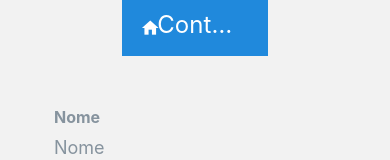
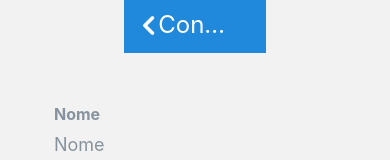
Before and after one commit to lsguilherme/dispositivos-moveis, a React Native app: screen /CadastroContato in a window 390 px wide. Shown: the top 160 px of the page. Built offline with nearby package versions, Linux system fonts and the light colour scheme.

Commit message:
Arrumado icones de voltar página.

```diff
--- a/App.js
+++ b/App.js
@@ -12,7 +12,7 @@ export default function App() {
   const Stack = createNativeStackNavigator();
   return (
 
-    <NavigationContainer >
+    <NavigationContainer>
 
       <StatusBar
         backgroundColor="transparent"
--- a/src/screens/CadastroContato/index.js
+++ b/src/screens/CadastroContato/index.js
@@ -1,6 +1,6 @@
 import React, { useEffect, useState } from "react";
-import { ScrollView, View, TextInput } from "react-native";
-import { Button, Header, Icon, Input } from "react-native-elements";
+import { ScrollView, View, Image, TouchableOpacity } from "react-native";
+import { Button, Header, Input } from "react-native-elements";
 
 import axios from "axios";
 
@@ -43,6 +43,7 @@ export function CadastroContato({ route, navigation }) {
         setNome('');
         setEmail('');
         setTelefone('');
+        alert('Adicionado com sucesso!')
       })
       .catch((error) => console.log(error));
   }
@@ -53,6 +54,8 @@ export function CadastroContato({ route, navigation }) {
         nome: getNome,
         email: getEmail,
         telefone: getTelefone,
+      }).then(function(){
+        alert('Alterado com sucesso!')
       })
       }
 
@@ -62,6 +65,7 @@ export function CadastroContato({ route, navigation }) {
       setNome('')
       setEmail('')
       setTelefone('')
+      alert('Excluido com sucesso!')
     })
     .catch((error) => console.log(error))
   }
@@ -77,17 +81,15 @@ export function CadastroContato({ route, navigation }) {
             style: { color: "#fff", fontSize: 24 },
           }}
           leftComponent={
-            <Button
-              icon={
-                <Icon
-                  name="home"
-                  size={20}
-                  color="white"
-                  onPress={() => navigation.navigate("ListaContatos")}
-                />
-              }
-            />
-          }
+              <TouchableOpacity
+              onPress={() => navigation.navigate("ListaContatos")}>
+              <Image
+                source={require('../../assets/iconBack.png')}
+                tintColor="white"
+
+              />
+          </TouchableOpacity>
+            }
         />
 
         <View style={{ marginTop: 50 }}>
--- a/src/screens/CadastroUsuarios/index.js
+++ b/src/screens/CadastroUsuarios/index.js
@@ -1,6 +1,6 @@
 import React, { useState } from 'react';
-import { ScrollView, View } from 'react-native';
-import { Button, Header, Icon } from 'react-native-elements';
+import { ScrollView, TouchableOpacity, View, Image } from 'react-native';
+import { Button, Header,  } from 'react-native-elements';
 import { Input } from 'react-native-elements/dist/input/Input';
 
 import { styles } from './styles';
@@ -33,8 +33,14 @@ export function CadastroUsuarios({navigation}) {
         <Header
           centerComponent={{ text: "Usuário", style: { color: "#fff", fontSize:24 }}}
           leftComponent={
-            <Button icon={<Icon name="home" size={20} color="white"
-            onPress={()=>navigation.navigate('Login')}/>} />
+            <Button icon={<TouchableOpacity
+              onPress={() => navigation.navigate("Login")}>
+              <Image
+                source={require('../../assets/iconBack.png')}
+                tintColor="white"
+
+              />
+          </TouchableOpacity>} />
           }
         />
 
--- a/src/screens/Login/index.js
+++ b/src/screens/Login/index.js
@@ -25,7 +25,7 @@ export function Login({ navigation }) {
     console.log('Entrar na conta', getEmail)
     navigation.navigate('ListaContatos')
     })
-    .catch(error => console.log(error))
+    .catch(error => alert('Usuário não encontrado!'))
   }
   return (
 
```
Also changed, not shown: src/assets/iconBack.png (added).
